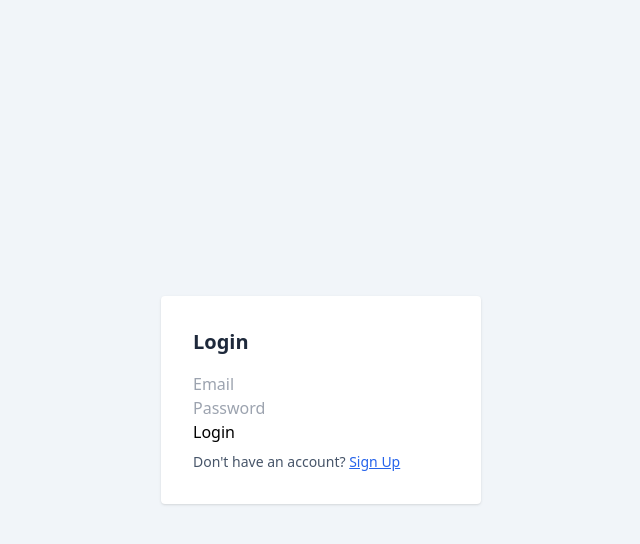
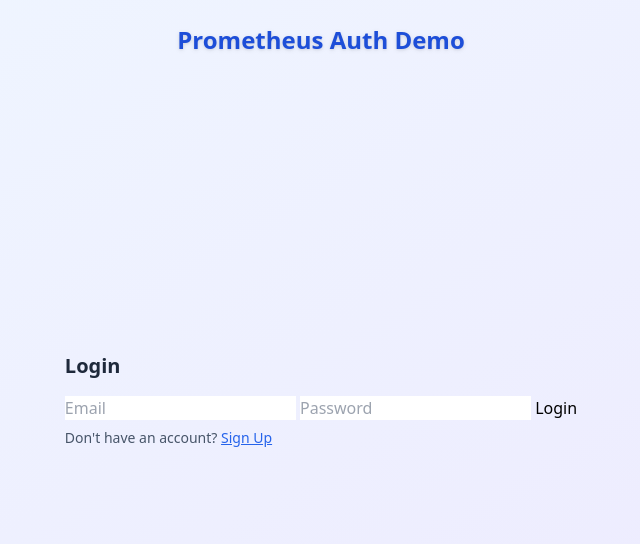
Before and after one commit to Prince18902/prometheus-auth-app, a website: page public/index.html in a window 1280 px wide. Shown: the whole page, without its empty margins (319-959 px from the left). Drawn offline with nearby package versions, Linux system fonts and the light colour scheme.

Commit message:
feat: latest UI & fixes

```diff
--- a/public/index.html
+++ b/public/index.html
@@ -5,8 +5,15 @@
   <script src="https://cdn.tailwindcss.com"></script>
   <title>Prometheus Auth Demo</title>
 </head>
-<body class="min-h-screen flex items-center justify-center bg-slate-100">
-  <div id="card" class="p-8 bg-white shadow rounded w-80"></div>
+<body class="min-h-screen flex items-center justify-center bg-gradient-to-br from-blue-50 to-violet-100">
+  <!-- NEW title bar -->
+  <h1 class="absolute top-6 text-2xl font-bold text-blue-700 drop-shadow">
+    Prometheus Auth Demo
+  </h1>
+
+  <!-- updated card class (just “card”, no inline Tailwind) -->
+  <div id="card" class="card"></div>
+
   <script src="app.js"></script>
 </body>
 </html>
```
